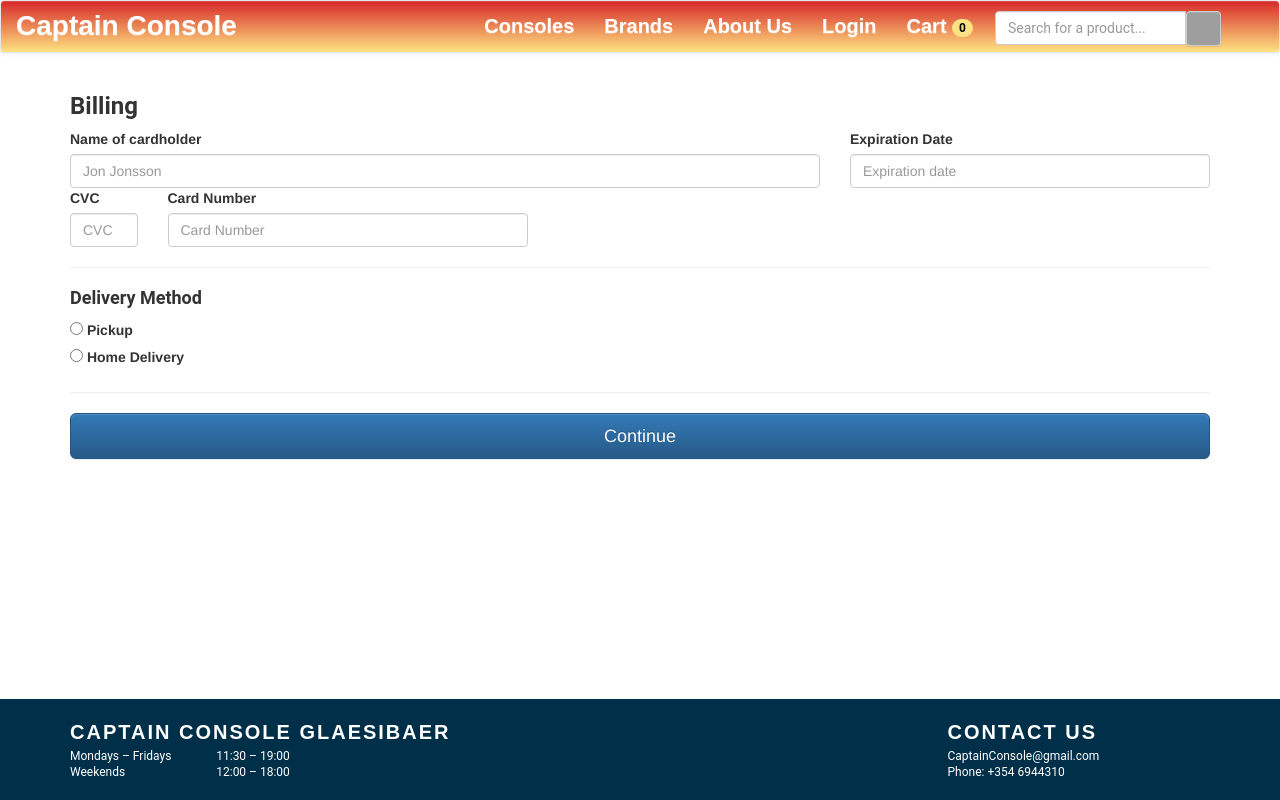
After one commit to larah19/captain_console, a Django app: page /checkout/payment/ in a window 1280 px wide. The commit adds this page. Run offline with Django 3.2, Linux system fonts and the light colour scheme; some libraries are stand-ins or nearby versions; some web fonts are replaced; grey boxes are pictures that could not be loaded.

Commit message:
more work on checkout proccess

```diff
--- a/checkout/urls.py
+++ b/checkout/urls.py
@@ -2,5 +2,6 @@ from django.urls import path
 from . import views
 
 urlpatterns =[
-    path('', views.index, name="checkout-index")
+    path('', views.index, name="checkout-index"),
+    path('payment/', views.payment, name="payment"),
 ]
--- a/checkout/views.py
+++ b/checkout/views.py
@@ -1,5 +1,10 @@
 from django.shortcuts import render
+
 
 # Create your views here.
 def index(request):
     return render(request, 'checkout/checkout.html')
+
+
+def payment(request):
+    return render(request, 'checkout/payment.html')
--- /dev/null
+++ b/templates/checkout/payment.html
@@ -0,0 +1,37 @@
+{% extends "base.html" %}
+{% block content %}
+<h3>Billing</h3>
+
+    <div class='hideable_billing_form'>
+                <div class="row">
+                <div class="col-lg-8 col-md-8 md-form mb-5">
+                    <label for="Name_Of_Cardholder class=">Name of cardholder</label>
+                    <input type='text' placeholder='Jon Jonsson' id='card_holder' name='card_holder' class='form-control' />
+                </div>
+
+                  <div class="col-lg-4 col-md-12 mb-4">
+                    <label for="Expiration Date">Expiration Date</label>
+                      <input type='text' placeholder='Expiration date' id='exp_date' name='exp_date' class='form-control' />
+                  </div>
+                </div>
+                  <div class="row">
+                  <div class="col-lg-1 col-md-2 mb-5">
+                    <label for="CVC">CVC</label>
+                    <input type='text' placeholder='CVC' id='CVC' name='CVC' class='form-control' />
+                  </div>
+                      <div class="col-lg-4 col-md-2 mb-5">
+                          <label for="CardNum">Card Number</label>
+                          <input type='text' placeholder='Card Number' id='card_number' name='card_number' class='form-control' />
+                      </div>
+                  </div>
+                  <hr>
+                  <h4>Delivery Method</h4>
+                  <input type="radio" id="pickup" name="delivery" value="pickup">
+                  <label for="pickup">Pickup</label><br>
+                  <input type="radio" id="deliver" name="delivery" value="deliver">
+                  <label for="deliver">Home Delivery</label><br>
+              <hr>
+
+                  <button class="btn btn-primary btn-lg btn-block" type="submit">Continue</button>
+    </div>
+{% endblock content %}
```
Also changed, not shown: templates/checkout/checkout.html (+13 -63 lines).
